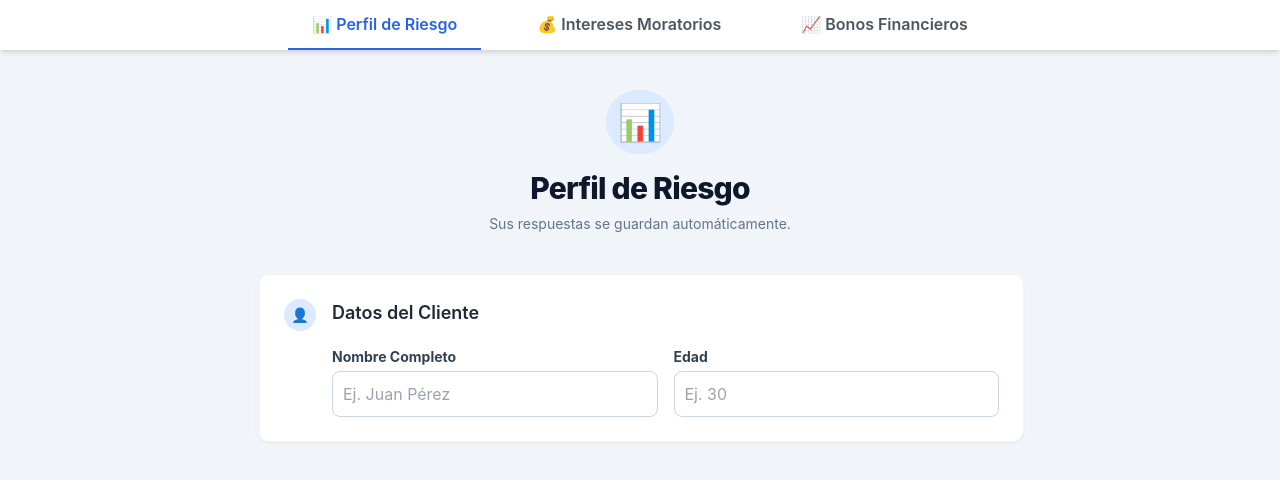
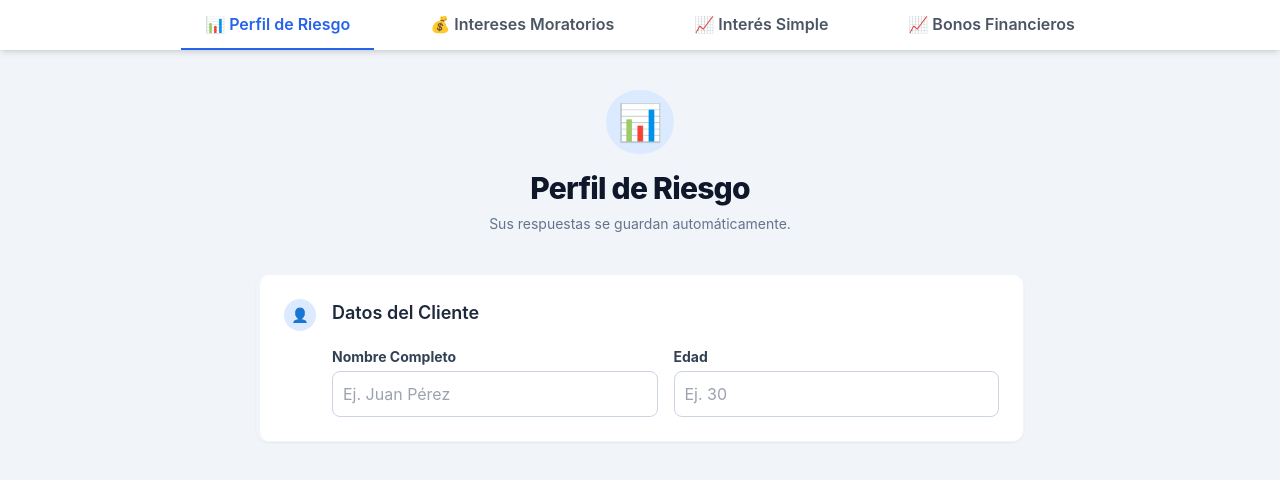
Before and after one commit to JuanFranciscoRamosChavez/aplicacion-financiero, a React (Vite) app: page / in a window 1280 px wide. Shown: the top 480 px of the page. Built offline with nearby package versions, Linux system fonts and the light colour scheme.

Commit message:
fix: restaurar navegacion del menu unificado en la vista principal

```diff
--- a/src/App.jsx
+++ b/src/App.jsx
@@ -200,33 +200,7 @@ export default function App() {
   return (
     <div>
       {/* Navegación */}
-      <nav className="bg-white shadow-md sticky top-0 z-50">
-        <div className="max-w-7xl mx-auto px-2 sm:px-4">
-          <div className="flex justify-center space-x-1 sm:space-x-4 md:space-x-8">
-            <button
-              onClick={() => setActiveView('questionnaire')}
-              className="py-3 px-2 sm:px-4 md:px-6 text-xs sm:text-sm md:text-base text-blue-600 border-b-2 border-blue-600 font-semibold"
-            >
-              <span className="hidden sm:inline">📊 Perfil de Riesgo</span>
-              <span className="sm:hidden">📊 Perfil</span>
-            </button>
-            <button
-              onClick={() => setActiveView('calculator')}
-              className="py-3 px-2 sm:px-4 md:px-6 text-xs sm:text-sm md:text-base text-gray-600 hover:text-blue-600 border-b-2 border-transparent hover:border-blue-600 transition-all font-semibold"
-            >
-              <span className="hidden sm:inline">💰 Intereses Moratorios</span>
-              <span className="sm:hidden">💰 Intereses</span>
-            </button>
-            <button
-              onClick={() => setActiveView('bonos')}
-              className="py-3 px-2 sm:px-4 md:px-6 text-xs sm:text-sm md:text-base text-gray-600 hover:text-blue-600 border-b-2 border-transparent hover:border-blue-600 transition-all font-semibold"
-            >
-              <span className="hidden sm:inline">📈 Bonos Financieros</span>
-              <span className="sm:hidden">📈 Bonos</span>
-            </button>
-            </div>
-        </div>
-      </nav>
+      <NavMenu activeView={activeView} setActiveView={setActiveView} />
 
       <div className="min-h-screen bg-slate-100 py-10 px-4 font-sans text-slate-800">
       <div className="max-w-3xl mx-auto">
```
